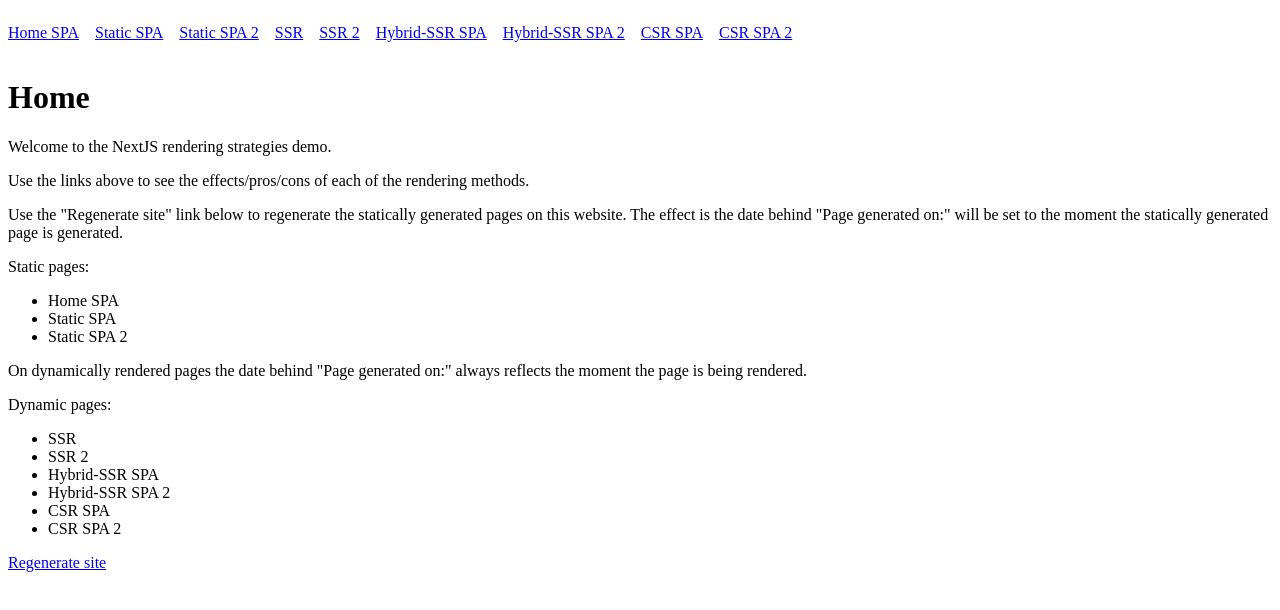
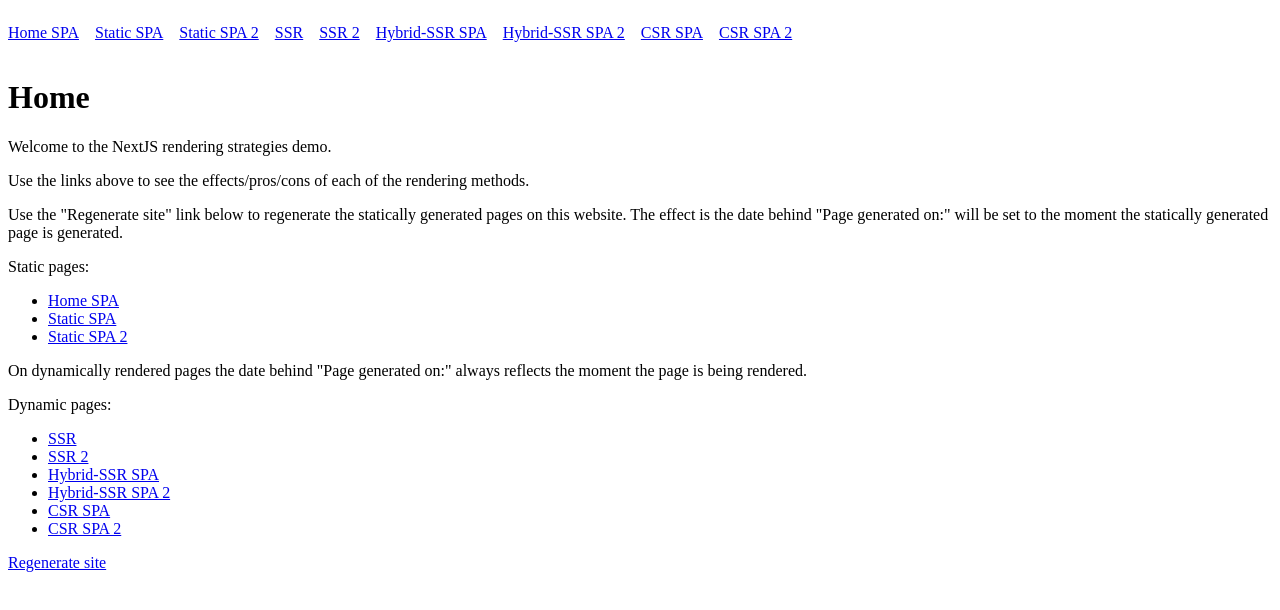
Before and after one commit to Guelguin/next-render, a Next.js app: page / in a window 1280 px wide. Shown: the top 610 px of the page. Built offline with nearby package versions, Linux system fonts and the light colour scheme.

Commit message:
Refactoring html

```diff
--- a/pages/index.tsx
+++ b/pages/index.tsx
@@ -2,6 +2,7 @@ import React from "react";
 import "isomorphic-unfetch";
 import { Menu } from "../src/components/Menu";
 import { Regenerate } from "../src/components/Regenerate";
+import Link from "next/link";
 
 function Index(props: any) {
     return (
@@ -19,30 +20,61 @@ function Index(props: any) {
                 date behind "Page generated on:" will be set to the moment the
                 statically generated page is generated.
             </p>
-            <p>
-                Static pages:
-                <ul>
-                    <li>Home SPA</li>
-                    <li>Static SPA</li>
-                    <li>Static SPA 2</li>
-                </ul>
-            </p>
+            <p>Static pages:</p>
+            <ul>
+                <li>
+                    <Link href="/">
+                        <a>Home SPA</a>
+                    </Link>
+                </li>
+                <li>
+                    <Link href="/ssg/[slug]" as="/ssg/static-generated">
+                        <a>Static SPA</a>
+                    </Link>
+                </li>
+                <li>
+                    <Link href="/ssg/[slug]" as="/ssg/static-generated2">
+                        <a>Static SPA 2</a>
+                    </Link>
+                </li>
+            </ul>{" "}
             <p>
                 On dynamically rendered pages the date behind "Page generated
                 on:" always reflects the moment the page is being rendered.
             </p>
-            <p>
-                Dynamic pages:
-                <ul>
-                    <li>SSR</li>
-                    <li>SSR 2</li>
-                    <li>Hybrid-SSR SPA</li>
-                    <li>Hybrid-SSR SPA 2</li>
-                    <li>CSR SPA</li>
-                    <li>CSR SPA 2</li>
-                </ul>
-            </p>
-
+            <p>Dynamic pages:</p>
+            <ul>
+                <li>
+                    <Link href="/ssr/[slug]" as="/ssr/server-side-rendered">
+                        <a>SSR</a>
+                    </Link>
+                </li>
+                <li>
+                    <Link href="/ssr/[slug]" as="/ssr/server-side-rendered2">
+                        <a>SSR 2</a>
+                    </Link>
+                </li>
+                <li>
+                    <Link href="/hybrid/[slug]" as="/hybrid/hybrid-ssr">
+                        <a>Hybrid-SSR SPA</a>
+                    </Link>
+                </li>
+                <li>
+                    <Link href="/hybrid/[slug]" as="/hybrid/hybrid-ssr2">
+                        <a>Hybrid-SSR SPA 2</a>
+                    </Link>
+                </li>
+                <li>
+                    <Link href="/csr/[slug]" as="/csr/client-side-rendered">
+                        <a>CSR SPA</a>
+                    </Link>
+                </li>
+                <li>
+                    <Link href="/csr/[slug]" as="/csr/client-side-rendered2">
+                        <a>CSR SPA 2</a>
+                    </Link>
+                </li>
+            </ul>
             <Regenerate date={props?.date} />
         </>
     );
--- a/pages/ssg/[slug].tsx
+++ b/pages/ssg/[slug].tsx
@@ -13,15 +13,13 @@ function Index(props: any) {
                 doesn't change until the website is redeployed. Use the
                 "Regenerate site" link below to redeploy.
             </p>
-            <p>
-                Some of the effects of SSG:
+            <p>Some of the effects of SSG:</p>
             <ul>
                 <li>Short TTFB (can compete with CSR)</li>
                 <li>Static data (can be stale if not used correctly)</li>
                 <li>No flickering caused by rendering dynamic data</li>
                 <li>SPA capable</li>
             </ul>
-            </p>
             <p>
                 This implementation uses <i>getStaticProps</i> and{" "}
                 <i>getStaticPaths</i>.
--- a/pages/ssr/[slug].tsx
+++ b/pages/ssr/[slug].tsx
@@ -14,15 +14,13 @@ function Index(props: any) {
                 with every visit because the page is re-rendered server-side
                 upon every visit.
             </p>
-            <p>
-                Some of the effects of SSR:
+            <p>Some of the effects of SSR:</p>
             <ul>
                 <li>Always longest TTFB</li>
                 <li>Always the up-to-date version of the page</li>
                 <li>No flickering caused by rendering dynamic data</li>
                 <li>Breaks SPA navigation</li>
             </ul>
-            </p>
             <p>
                 This implementation uses <i>getServerProps</i>.
             </p>
```
Also changed, not shown: pages/csr/[slug].tsx (+7 -11 lines), pages/hybrid/[slug].tsx (+3 -5 lines). Lines whose indentation alone changed are shown as unchanged.
